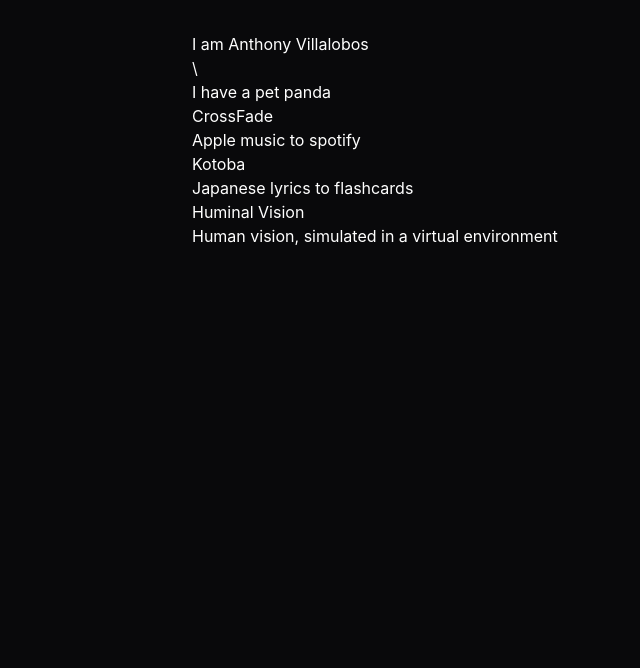
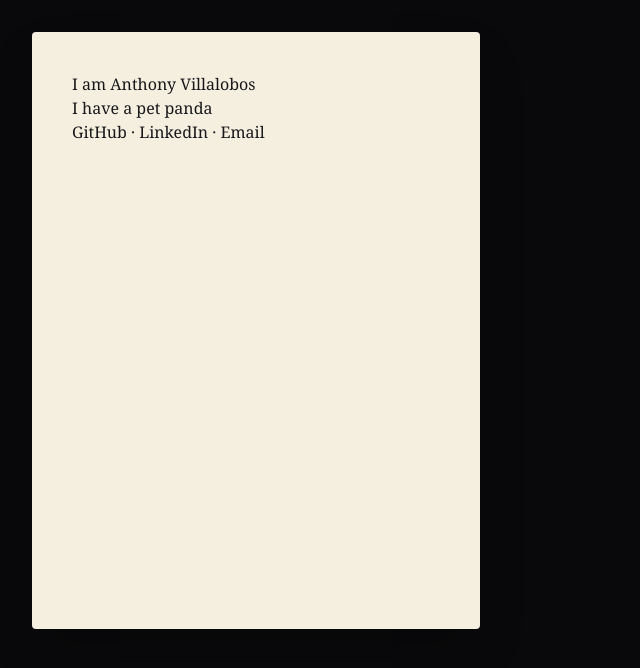
Before and after one commit to villaloban/personal-website, a React (Vite) app: page / in a window 1280 px wide. Shown: the top 668 px of the page, without its empty margins (0-640 px from the left). Built offline with nearby package versions, Linux system fonts and the light colour scheme.

Commit message:
fixed bugs added cover and page

```diff
--- a/src/App.jsx
+++ b/src/App.jsx
@@ -1,4 +1,4 @@
-import Hero from './components/Hero'
+import Cover from './components/Cover'
 import ProjectCard from './components/ProjectCard'
 import projects from './data/projects'
 
@@ -6,14 +6,15 @@ import projects from './data/projects'
 function App() {
   return (
     <div className = "bg-zinc-950 text-white min-h-screen p-8">
-      <div className="max-w-4xl mx-auto">
-      <Hero name="Anthony Villalobos" pet="panda" />
+      <Cover>
+      {/*}
       {projects.map((p) => (
         <ProjectCard key={p.id} title={p.title} description={p.description} />
       ))}
+      */}
+      </Cover>
+    </div>
 
-    </div>
-    </div>
   )
 }
 
--- /dev/null
+++ b/src/components/Cover.jsx
@@ -0,0 +1,12 @@
+import Page from './Page'
+import Hero from './Hero'
+function Cover() {
+    return (
+        <Page>
+            <Hero name="Anthony Villalobos" pet="panda" />
+            <p>GitHub · LinkedIn · Email</p>
+        </Page>
+    )
+}
+
+export default Cover
--- a/src/components/Hero.jsx
+++ b/src/components/Hero.jsx
@@ -3,7 +3,7 @@ function Hero({name, pet})
     return (
         <div className="hero">
             <h1>I am {name}</h1>
-\            <p>I have a pet {pet}</p>
+            <p>I have a pet {pet}</p>
         </div>
     )
 }
--- /dev/null
+++ b/src/components/Page.jsx
@@ -0,0 +1,10 @@
+function Page({children}) {
+    return (
+        <div className="page bg-[#f5efe0] text-zinc-900 aspect-[3/4] w-full
+        max-w-md p-10 font-serif rounded-sm shadow-2xl flex flex-col">
+            {children}
+        </div>
+    )
+}
+
+export default Page
```
